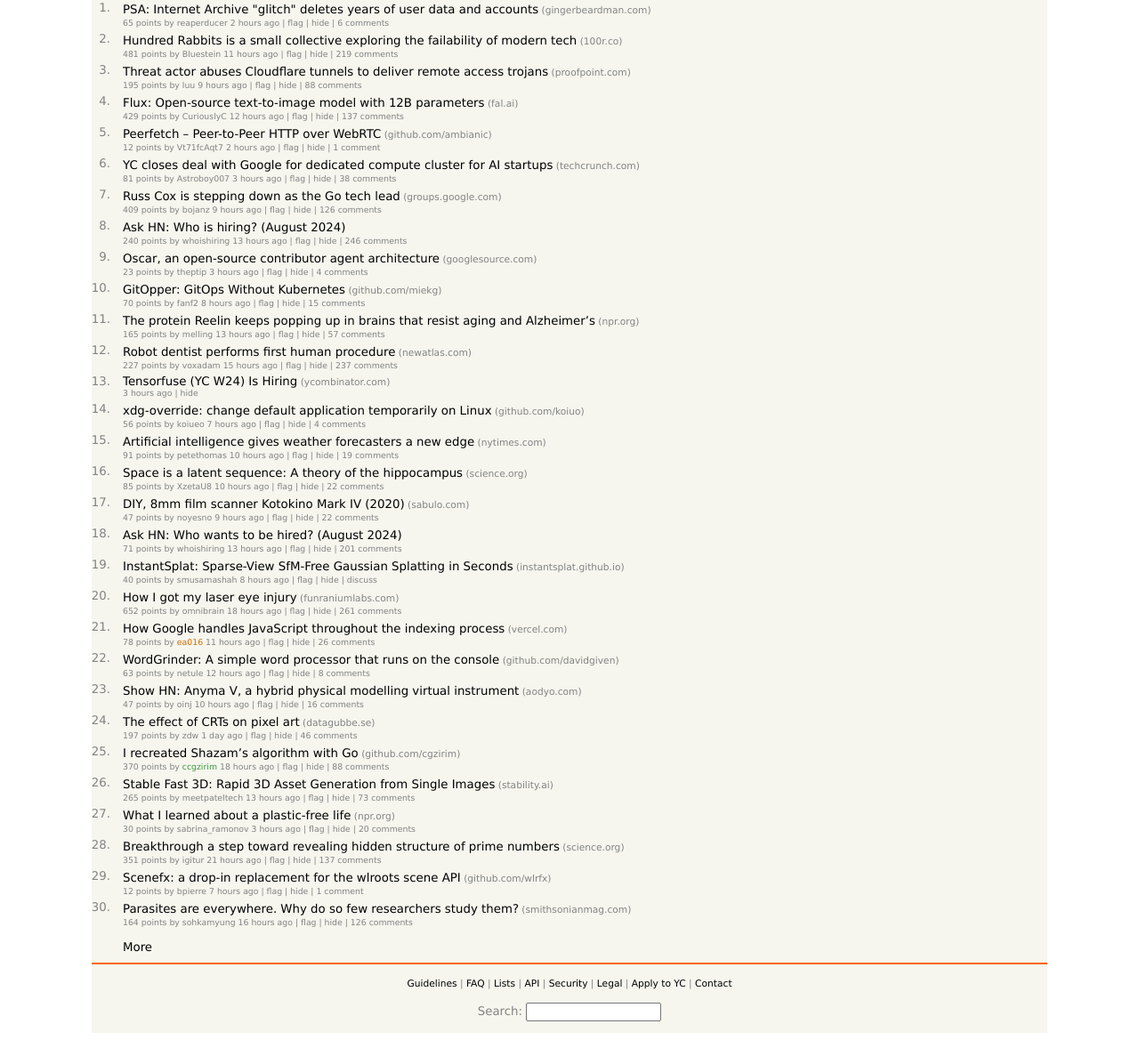
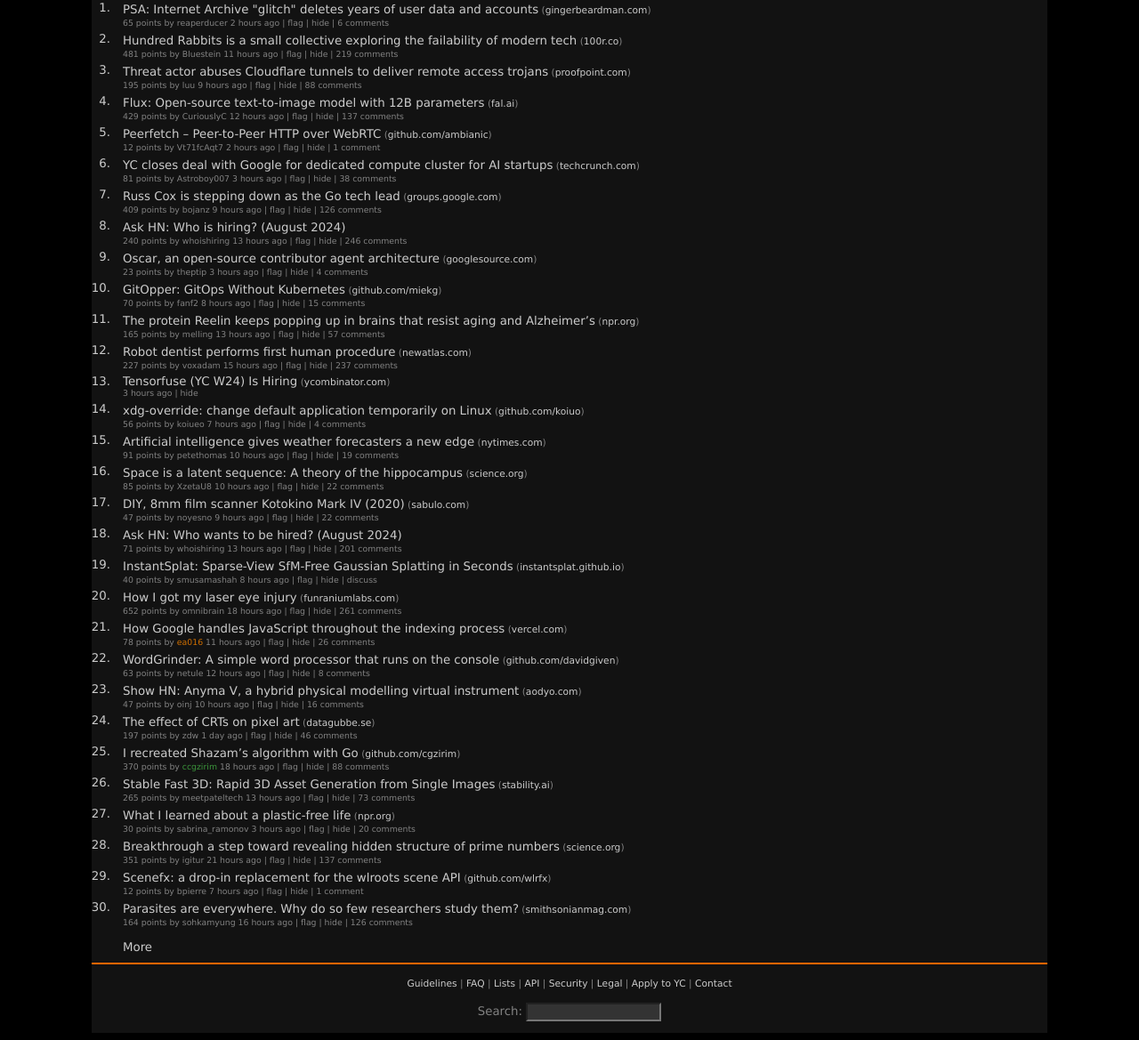
Before and after one commit to dvdsgl/hackernews, a plain HTML site: page index.html in a window 1280 px wide. Shown: the part 41-1210 px from the top of the page at 89% size. Drawn offline with Linux system fonts and the dark colour scheme.

Commit message:
Dark mode

```diff
--- a/index.html
+++ b/index.html
@@ -35,6 +35,26 @@
         src: url("chrome-extension://cgdjpilhipecahhcilnafpblkieebhea/fonts/AmazonEmber_Bd.ttf");
         font-weight: bold;
         font-style: normal;
+      }
+
+      @media (prefers-color-scheme: dark) {
+        body {
+          background-color: #000;
+        }
+        #hnmain {
+          background-color: #121212;
+        }
+        .title,
+        .title a:link {
+          color: #ccc;
+        }
+        .yclinks a:link {
+          color: #ccc;
+        }
+        input[type="text"] {
+          background-color: #333;
+          color: #ccc;
+        }
       }
     </style>
   </head>
```
